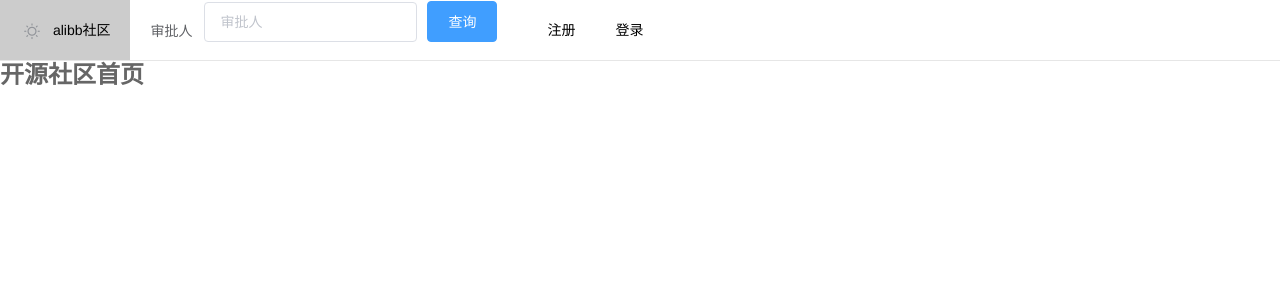
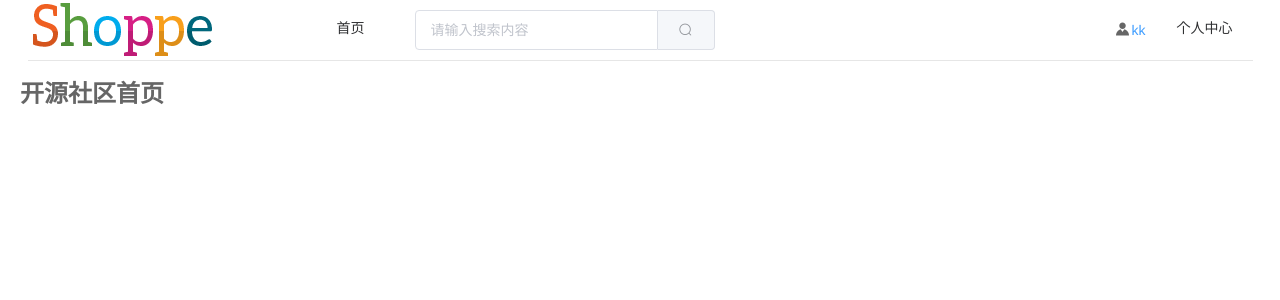
Before and after one commit to ChowYonken/community, a Vue app: page /home in a window 1280 px wide. Shown: the top 300 px of the page. Built offline with nearby package versions, Linux system fonts and the light colour scheme.

Commit message:
完成导航栏组件

```diff
--- a/src/App.vue
+++ b/src/App.vue
@@ -1,7 +1,24 @@
+<!--
+ * @Description: 登录组件
+ * @Author: chowyonken
+ * @Date: 2022-05-15
+ -->
 <template>
   <div id="app">
-    <main-tab-bar/>
-    <router-view/>
+    <el-container>
+      <!--顶栏容器-->
+      <el-header>
+        <main-tab-bar/>
+      </el-header>
+      <!--内容区域-->
+      <el-main>
+        <router-view/>
+      </el-main>
+      <!--底部容器-->
+      <el-footer>
+
+      </el-footer>
+    </el-container>
   </div>
 </template>
 
--- a/src/components/content/mainTabBar/MainTabBar.vue
+++ b/src/components/content/mainTabBar/MainTabBar.vue
@@ -1,29 +1,50 @@
+<!--
+ * @Description: 导航栏组件
+ * @Author: chowyonken
+ * @Date: 2022-05-15
+ -->
 <template>
-  <el-menu
-    :default-active="activeIndex2"
-    class="el-menu-demo"
-    mode="horizontal"
-    @select="handleSelect"
-    background-color="#fff"
-    text-color="#000"
-    active-text-color="#9393FF"
-    :router="true">
-    <el-menu-item index="/home">
-      <i class="el-icon-sunny"></i>
-      alibb社区
+  <el-menu :default-active="activeIndex"
+           class="el-menu-demo"
+           mode="horizontal"
+           active-text-color="#409eff"
+           router>
+    <div class="logo">
+        <img src="@/assets/img/logo.png" alt />
+    </div>
+    <!--首页-->
+    <div class="homePage">
+      <el-menu-item index="/home">首页</el-menu-item>
+    </div>
+
+    <!--搜索框-->
+    <div class="search">
+      <el-input placeholder="请输入搜索内容">
+        <el-button slot="append" icon="el-icon-search"></el-button>
+      </el-input>
+    </div>
+    <!--个人中心-->
+    <div class="userCenter">
+      <el-menu-item index="/login">个人中心</el-menu-item>
+    </div>
+    <!--未登录时-->
+    <el-menu-item class="auth" v-if="isShowLogin">
+      <el-button type="text" @click="toLogin">登录</el-button>
+      <span class="sep">|</span>
+      <el-button type="text" @click="toRegister">注册</el-button>
     </el-menu-item>
-    <el-menu-item>
-      <el-form :inline="true" :model="formInline" class="demo-form-inline">
-        <el-form-item label="审批人">
-          <el-input v-model="formInline.user" placeholder="审批人"></el-input>
-        </el-form-item>
-        <el-form-item>
-          <el-button type="primary" @click="onSubmit">查询</el-button>
-        </el-form-item>
-      </el-form>
-    </el-menu-item>
-    <el-menu-item index="/register" class="register">注册</el-menu-item>
-    <el-menu-item index="/login" class="login">登录</el-menu-item>
+    <!--已登录-->
+    <div class="user" v-else>
+      <i class="el-icon-s-custom"></i>
+      <el-popover placement="top" width="180" v-model="visible">
+        <p>确定退出登录吗？</p>
+        <div style="text-align: right; margin: 10px 0 0">
+          <el-button size="mini" type="text" @click="visible = false">取消</el-button>
+          <el-button type="primary" size="mini" @click="logout">确定</el-button>
+        </div>
+        <el-button type="text" slot="reference">kk</el-button>
+      </el-popover>
+    </div>
   </el-menu>
 </template>
 
@@ -32,16 +53,29 @@
     name: "MainTabBar",
     data() {
       return {
-        activeIndex: '1',
-        activeIndex2: '1',
-        input: '',
-        formInline: {
-          user: '',
-          region: ''
-        }
+        activeIndex: '',
+        isShowLogin: false, // 是否显示登录注册按钮
+        visible: false // 是否退出登录
       };
     },
     methods: {
+      // 跳转登录页面
+      toLogin() {
+        this.$router.push('./login')
+      },
+      // 退出登录
+      logout() {
+        this.isShowLogin = true
+        this.$notify({
+          title: '成功',
+          message: '成功退出登录',
+          type: 'success'
+        });
+
+      },
+      toRegister() {
+        this.$router.push('./register')
+      },
       handleSelect(key, keyPath) {
         console.log(key, keyPath);
       },
@@ -53,8 +87,42 @@
 </script>
 
 <style scoped>
-  .el-menu--horizontal>.el-menu-item .login,
-  .el-menu--horizontal>.el-menu-item .register {
+  /* 顶部导航栏CSS */
+  .el-header .el-menu {
+    max-width: 1225px;
+    margin: 0 auto;
+  }
+
+  .el-header .logo {
+    height: 60px;
+    width: 189px;
+    float: left;
+    margin-right: 100px;
+  }
+
+  .el-header .homePage {
+    float: left;
+
+  }
+
+  .el-header .search {
+    margin-top: 10px;
+    margin-left: 30px;
+    width: 300px;
+    float: left;
+  }
+
+  .el-header .auth {
     float: right;
   }
+
+  .el-header .user {
+    float: right;
+    margin: 10px 10px;
+  }
+
+  .el-header .userCenter {
+    float: right;
+  }
+  /* 顶部导航栏CSS END */
 </style>
--- a/src/main.js
+++ b/src/main.js
@@ -5,9 +5,19 @@ import router from './router'
 import ElementUI from 'element-ui';
 // 引入element-ui样式
 import 'element-ui/lib/theme-chalk/index.css';
-
+// 引入vue-router库
+import Router from 'vue-router'
 
 Vue.config.productionTip = false
+
+Vue.use(Router)
+
+// 防止路由重复点击报错
+const originalPush = Router.prototype.push
+
+Router.prototype.push = function push(location) {
+  return originalPush.call(this, location).catch(err => err)
+}
 
 Vue.use(ElementUI);
 
--- a/src/views/auth/Login.vue
+++ b/src/views/auth/Login.vue
@@ -32,7 +32,7 @@
           </el-form-item>
           <!-- 登录，重置 按钮表单域-->
           <el-form-item>
-            <el-button type="primary" @click="submitForm('ruleForm')">立即登录</el-button>
+            <el-button type="primary" @click="goToLogin">立即登录</el-button>
             <el-button @click="resetForm('ruleForm')">重置</el-button>
           </el-form-item>
         </el-form>
@@ -74,7 +74,28 @@
       }
     },
     methods: {
-      // 注册的点击事件
+      //固定的账户密码判断实现简单的登录跳转功能，只能测试用
+      goToLogin() {
+        this.$refs["ruleForm"].validate((valid) => {
+          if (valid) {
+            if (
+              this.ruleForm.email != "kk@163.com" ||
+              this.ruleForm.pass != "123456"
+            ) {
+              this.$message.error("账号密码不正确");
+              return false;
+            } else {
+              this.$message({ message: "登陆成功", type: "success" });
+              // console.log('--登录成功--')
+              this.$router.push("/profile");
+            }
+          } else {
+            this.$message.error("登陆失败");
+            return false;
+          }
+        });
+      },
+      // 登录的点击事件
       submitForm(formName) {
         this.$refs[formName].validate((valid) => {
           if (valid) {
```
Also changed, not shown: src/assets/img/logo.png (added).
